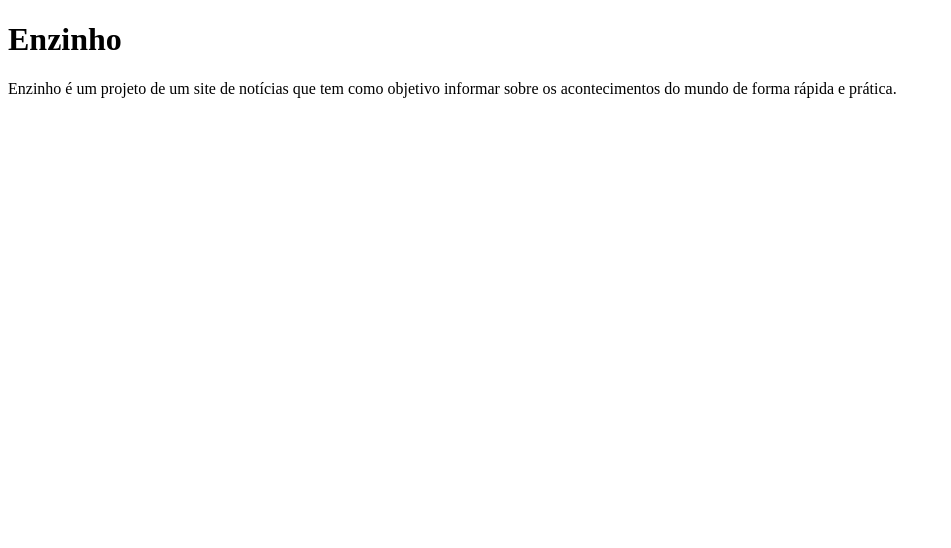
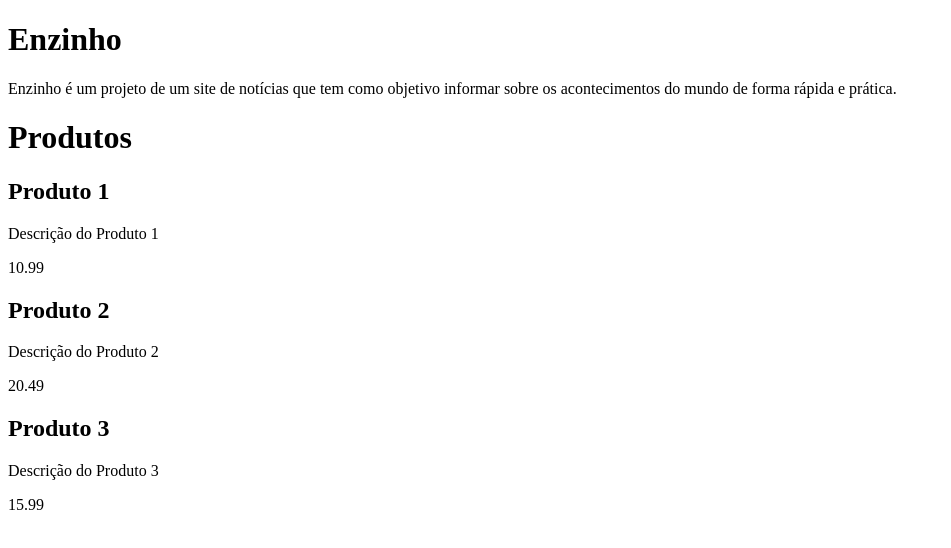
Before and after one commit to JhonnatasRibeiroDev/exemplo-codigo, a React (Vite) app in the folder usandoDadosProprios/Enzinho-project/: page / in a window 1280 px wide. Shown: the top 548 px of the page, without its empty margins (0-951 px from the left). Built offline with nearby package versions, Linux system fonts and the light colour scheme.

Commit message:
criei uma aplicação só a estrutura sem css

```diff
--- a/usandoDadosProprios/Enzinho-project/src/App.jsx
+++ b/usandoDadosProprios/Enzinho-project/src/App.jsx
@@ -1,9 +1,14 @@
 import './App.css';
-function App(){
+import ListaProdutos from './components/ListaProdutos';
+function App() {
   return (
     <div>
       <h1>Enzinho</h1>
       <p>Enzinho é um projeto de um site de notícias que tem como objetivo informar sobre os acontecimentos do mundo de forma rápida e prática.</p>
+      <div className="pagina-inicial">
+        <h1>Produtos</h1>
+        <ListaProdutos/>
+      </div>
     </div>
   )
-}export default App;
+} export default App;
--- /dev/null
+++ b/usandoDadosProprios/Enzinho-project/src/components/ListaProdutos.jsx
@@ -0,0 +1,18 @@
+//import React from 'react';
+import Produto from "./Produto";
+import produtos from "../data/produtos";
+
+function ListaProdutos() {
+  return (
+    <div className="lista-produtos">
+      {produtos.map(produto => (
+        <Produto
+          key={produto.id}
+          produto={produto} // Passando o objeto produto como uma propriedade chamada 'produto'
+        />
+      ))}
+    </div>
+  );
+}
+
+export default ListaProdutos;
--- /dev/null
+++ b/usandoDadosProprios/Enzinho-project/src/components/Produto.jsx
@@ -0,0 +1,22 @@
+import PropTypes from 'prop-types';
+
+function Produto({ produto }) {
+    // Verifica se o objeto produto é definido antes de tentar acessar suas propriedades
+    if (!produto) {
+        return <div>Nenhum produto disponível</div>;
+    }
+
+    return (
+        <div>
+            <h2>{produto.nome}</h2>
+            <p>{produto.descricao}</p>
+            <p>{produto.preco}</p>
+        </div>
+    );
+}
+
+Produto.propTypes = {
+    produto: PropTypes.object.isRequired,
+};
+
+export default Produto;
--- /dev/null
+++ b/usandoDadosProprios/Enzinho-project/src/data/produtos.js
@@ -0,0 +1,9 @@
+// data/produtos.js
+
+const produtos = [
+    { id: 1, nome: 'Produto 1', descricao: 'Descrição do Produto 1', preco: 10.99 },
+    { id: 2, nome: 'Produto 2', descricao: 'Descrição do Produto 2', preco: 20.49 },
+    { id: 3, nome: 'Produto 3', descricao: 'Descrição do Produto 3', preco: 15.99 },
+  ];
+
+  export default produtos;
```
